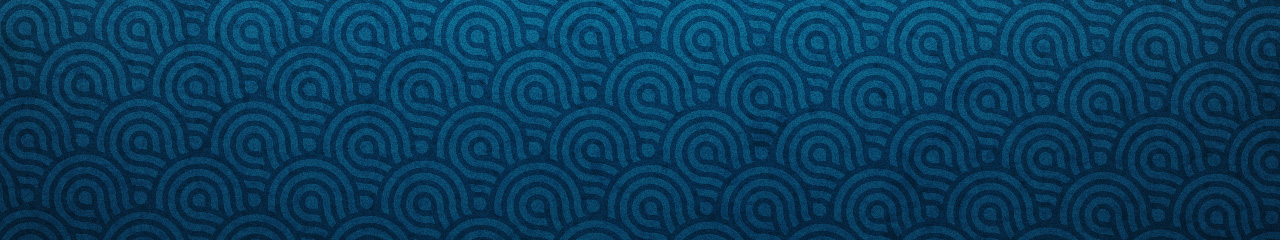
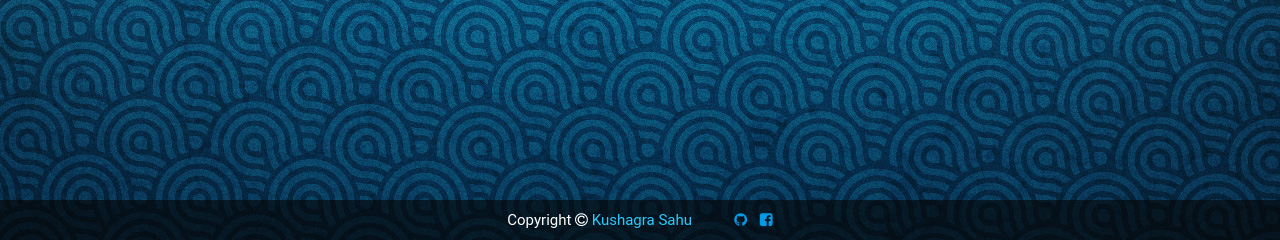
Before and after one commit to kushagraSahu/valardownloadis, a Django app: page /playlist/ in a window 1280 px wide. Shown: the part 760-1000 px from the top of the page. Run offline with Django 3.2, Linux system fonts and the light colour scheme; some libraries are stand-ins or nearby versions; some web fonts are replaced.

Commit message:
Added common footer to every page

```diff
--- a/vbWeb/app/static/app/css/home.css
+++ b/vbWeb/app/static/app/css/home.css
@@ -74,6 +74,12 @@ a {
 	line-height: 110px;
     border-radius: 28px 28px;
 }
+
+#footer{
+	position: fixed;
+	z-index: -1;
+}
+
 /*Parralax*/
 #banner {
 	margin-bottom: 50px;
--- a/vbWeb/app/templates/app/home.html
+++ b/vbWeb/app/templates/app/home.html
@@ -4,6 +4,7 @@
 	<title>Valar Downloadis</title>
 	<link rel="shortcut icon" href="{% static 'app/images/title1.png' %}" />
 	<script src="https://ajax.googleapis.com/ajax/libs/jquery/3.0.0/jquery.min.js"></script>
+	<link href = "https://maxcdn.bootstrapcdn.com/font-awesome/4.6.3/css/font-awesome.min.css" rel="stylesheet">
 	<link href='https://fonts.googleapis.com/css?family=Montserrat:700' rel='stylesheet' type='text/css'>
 	<link href='https://fonts.googleapis.com/css?family=Roboto+Slab' rel='stylesheet' type='text/css'>
 	<link rel="stylesheet" href="https://cdnjs.cloudflare.com/ajax/libs/materialize/0.97.6/css/materialize.min.css">
@@ -28,6 +29,7 @@
 			</div>
 		</div>
 	</div>
+
 <!-- <div id="banner">
   	<div class="wrap-center">
 		<div class="banner-centered" id="banner-text">
@@ -43,4 +45,7 @@
 		window.addEventListener('load', onBodyLoad)
 	</script> -->
 </body>
+
+{% include 'common/footer.html' %}
+
 </html>
--- a/vbWeb/app/templates/app/playlist.html
+++ b/vbWeb/app/templates/app/playlist.html
@@ -31,7 +31,7 @@
 			min-width: 50%;
 			min-height: 50%;
 		}
-		p {
+		.home p {
 			text-align: center;
 			font-size: 70px;
 			font-family: "Montserrat", sans-serif;
@@ -80,6 +80,10 @@
 			height: 8%;
 			border-radius: 28px 28px;
 		}
+		#footer {
+			position: fixed;
+			z-index: -1;
+		}
 		@media screen and (max-width: 1000px) {
 			.home{
 				height: 30%;
@@ -99,7 +103,9 @@
 		</div>
 	</nav>
 	<div class="home">
-		<p><a href="{% url 'home' %}" style="color:white;font-size:95%">VALAR SEARCHULIS.</a></p>
+		<p style="text-align: center;font-size: 70px;font-family: "Montserrat", sans-serif;font-weight: bolder;color: white;">
+			<a href="{% url 'home' %}" style="color:white;font-size:95%">VALAR SEARCHULIS.</a>
+		</p>
 	</div>
 	<div class="row" style="padding-top:4%;">
 		<form class ="input-field col m8 s12 l10 offset-l1 offset-m2" >
@@ -123,4 +129,5 @@
 
 	</script>
 </body>
+{% include 'common/footer.html' %}
 </html>
--- a/vbWeb/app/templates/app/playlist_videos.html
+++ b/vbWeb/app/templates/app/playlist_videos.html
@@ -120,7 +120,7 @@
 			{% endfor %}
 		</ul>
 	</div>
-	<div style="text-align:center;display:flex;flex-wrap:wrap; justify-content:center;margin-bottom:2%">
+	<div style="text-align:center;display:flex;flex-wrap:wrap; justify-content:center;margin-bottom:2%;margin-top: 2%">
 		<div id="btn-all" style="margin-right:4%">
 			<button class="waves-effect waves-light btn btn-secondary btn-lg" >Download All Videos from Playlist</button>
 		</div>
@@ -138,4 +138,5 @@
 		window.addEventListener('load', onBodyLoad);
 	</script>
 </body>
+{% include 'common/footer.html' %}
 </html>
--- a/vbWeb/app/templates/app/video_list.html
+++ b/vbWeb/app/templates/app/video_list.html
@@ -110,7 +110,7 @@
 	<div id="bg">
 		<img src="{% static "app/images/Elegant_Background-13.jpg" %}" alt="">
 	</div>
-	<div id="back">
+	<div id="back" style="margin-bottom: 2%;">
 		<a class="waves-effect waves-light btn-large" style="width:33.3%;left: 33.3%" href="javascript:history.back()">Go Back<i class="fa fa-arrow-left" aria-hidden="true"></i></a>
 	</div>
 	<script>
@@ -119,8 +119,10 @@
 				Materialize.toast('Valar Downloadis ;)', 20000, 'rounded')
 			}, 2000);
 			setTimeout(function(){
-				Materialize.toast('Ready for the next video or Maybe a Playlist?', 16000, 'rounded')
+				Materialize.toast('Ready for the next Video or maybe a Playlist?', 16000, 'rounded')
 			}, 4000);
 		}
 	</script>
 </body>
+{% include 'common/footer.html' %}
+</html>
--- /dev/null
+++ b/vbWeb/templates/common/footer.html
@@ -0,0 +1,4 @@
+{% load staticfiles %}
+<div id = "footer" style="bottom:0;height:40px; background-color:black;width:100%;line-height:40px;background-color: rgba(5, 5, 5, 0.62);text-align:center;">
+		<p style="margin-top: 0;color:white;">Copyright <i class="fa fa-copyright"></i><a style="color:#2CCAFE"> Kushagra Sahu</a> <a href="https://github.com/kushagraSahu" style="margin-left:3%"><i class="fa fa-github" aria-hidden="true"></i></a><a href="https://www.facebook.com/kushagrasahu04" style="margin-left:1%"><i class="fa fa-facebook-square" aria-hidden="true"></i></a></p>
+</div>
```
Also changed, not shown: vbWeb/app/templates/app/video_form.html (+6 -1 lines).
